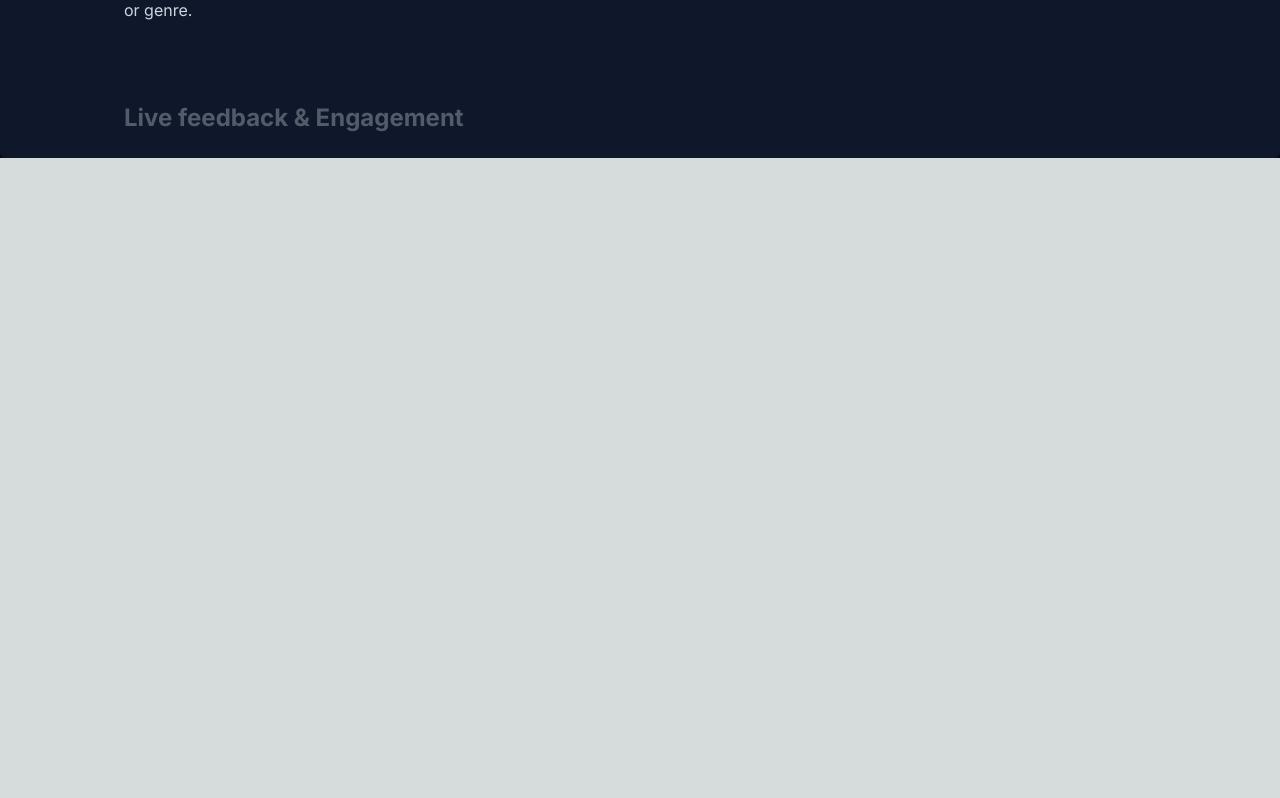
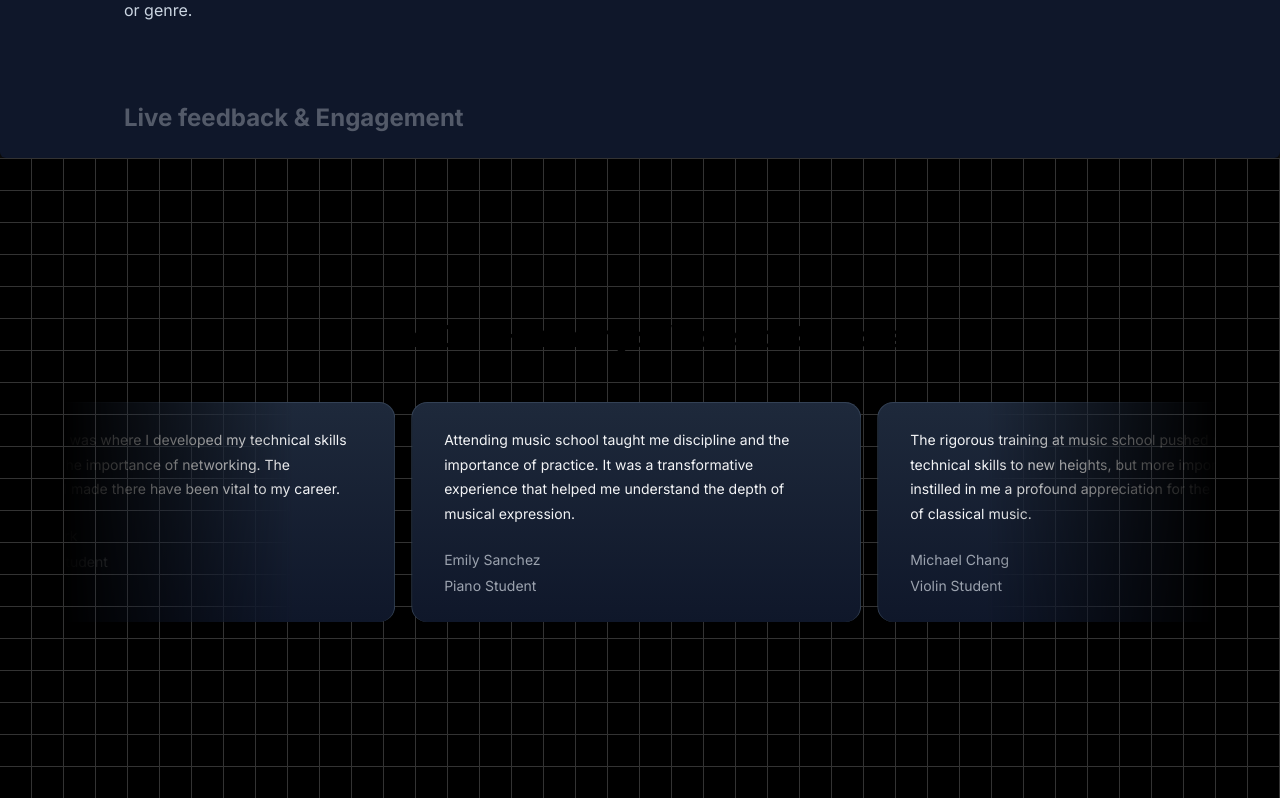
Before and after one commit to ashutosh-naik/music-nextjs-app, a Next.js app: page / in a window 1280 px wide. Shown: the part 1730-2528 px from the top of the page. Before the commit the page ends 1888 px from the top, so only its background shows below. Built offline with nearby package versions, Linux system fonts and the light colour scheme.

Commit message:
Grid background and Moving cards

```diff
--- a/package.json
+++ b/package.json
@@ -11,6 +11,7 @@
   "dependencies": {
     "clsx": "^2.1.1",
     "framer-motion": "^11.2.3",
+    "mini-svg-data-uri": "^1.4.4",
     "next": "14.2.3",
     "react": "^18",
     "react-dom": "^18",
--- a/src/app/page.tsx
+++ b/src/app/page.tsx
@@ -1,5 +1,6 @@
 import FeaturedCourses from "@/components/FeaturedCourses";
 import HeroSection from "@/components/HeroSection";
+import TestimonialCards from "@/components/TestimonialCards";
 import WhyChooseUs from "@/components/WhyChooseUs";
 
 export default function Home() {
@@ -8,6 +9,7 @@
       <HeroSection />
       <FeaturedCourses />
       <WhyChooseUs />
+      <TestimonialCards />
     </main>
   );
 }
--- /dev/null
+++ b/src/components/TestimonialCards.tsx
@@ -0,0 +1,87 @@
+"use client";
+import React from "react";
+import { InfiniteMovingCards } from "./ui/infinite-moving-cards";
+
+const musicSchoolTestimonials = [
+  {
+    quote:
+      "Attending music school taught me discipline and the importance of practice. It was a transformative experience that helped me understand the depth of musical expression.",
+    name: "Emily Sanchez",
+    title: "Piano Student",
+  },
+  {
+    quote:
+      "The rigorous training at music school pushed my technical skills to new heights, but more importantly, it instilled in me a profound appreciation for the subtleties of classical music.",
+    name: "Michael Chang",
+    title: "Violin Student",
+  },
+  {
+    quote:
+      "Music school was a journey of self-discovery. I learned to use my voice not just as an instrument, but as a medium to convey emotion and tell stories.",
+    name: "Sarah Thompson",
+    title: "Vocal Performance Student",
+  },
+  {
+    quote:
+      "The collaborative environment at music school was invaluable. Working with other talented musicians broadened my musical horizons and improved my versatility.",
+    name: "David Lopez",
+    title: "Guitar Student",
+  },
+  {
+    quote:
+      "In music school, I gained hands-on experience with the latest production technology. It was crucial for honing my skills and preparing for a career in the music industry.",
+    name: "Jessica Martin",
+    title: "Music Production Student",
+  },
+  {
+    quote:
+      "Music school taught me the importance of improvisation and creativity. It was a space where I could experiment and find my unique voice in jazz.",
+    name: "Robert Davis",
+    title: "Jazz Studies Student",
+  },
+  {
+    quote:
+      "The vocal training I received at music school was intense and challenging, but it built the foundation for a successful career in opera.",
+    name: "Olivia Green",
+    title: "Opera Student",
+  },
+  {
+    quote:
+      "The comprehensive curriculum at music school covered everything from technique to music theory, giving me a well-rounded education that prepared me for professional performances.",
+    name: "Anthony White",
+    title: "Percussion Student",
+  },
+  {
+    quote:
+      "Studying music theory in depth allowed me to appreciate the complexity and beauty of compositions. It has greatly enhanced my performance and teaching capabilities.",
+    name: "Lauren Kim",
+    title: "Music Theory Student",
+  },
+  {
+    quote:
+      "Music school was where I developed my technical skills and learned the importance of networking. The connections I made there have been vital to my career.",
+    name: "Benjamin Clark",
+    title: "Saxophone Student",
+  },
+];
+
+function TestimonialCards() {
+  return (
+    <div className="h-[40rem] w-full dark:bg-black bg-white  dark:bg-grid-white/[0.2] bg-grid-black/[0.2] relative flex flex-col items-center justify-center overflow-hidden">
+      <h2 className="text-3xl font-bold text-center mb-8 z-10">
+        Hear Our Harmony: Voices of Success
+      </h2>
+      <div className="flex justify-center w-full overflow-hidden px-4 sm:px-6 lg:px-8">
+        <div className="w-full max-w-6xl">
+          <InfiniteMovingCards
+            items={musicSchoolTestimonials}
+            direction="right"
+            speed="slow"
+          />
+        </div>
+      </div>
+    </div>
+  );
+}
+
+export default TestimonialCards;
--- /dev/null
+++ b/src/components/ui/infinite-moving-cards.tsx
@@ -0,0 +1,121 @@
+"use client";
+
+import { cn } from "@/utils/cn";
+import React, { useEffect, useState } from "react";
+
+export const InfiniteMovingCards = ({
+  items,
+  direction = "left",
+  speed = "fast",
+  pauseOnHover = true,
+  className,
+}: {
+  items: {
+    quote: string;
+    name: string;
+    title: string;
+  }[];
+  direction?: "left" | "right";
+  speed?: "fast" | "normal" | "slow";
+  pauseOnHover?: boolean;
+  className?: string;
+}) => {
+  const containerRef = React.useRef<HTMLDivElement>(null);
+  const scrollerRef = React.useRef<HTMLUListElement>(null);
+
+  useEffect(() => {
+    addAnimation();
+  }, []);
+  const [start, setStart] = useState(false);
+  function addAnimation() {
+    if (containerRef.current && scrollerRef.current) {
+      const scrollerContent = Array.from(scrollerRef.current.children);
+
+      scrollerContent.forEach((item) => {
+        const duplicatedItem = item.cloneNode(true);
+        if (scrollerRef.current) {
+          scrollerRef.current.appendChild(duplicatedItem);
+        }
+      });
+
+      getDirection();
+      getSpeed();
+      setStart(true);
+    }
+  }
+  const getDirection = () => {
+    if (containerRef.current) {
+      if (direction === "left") {
+        containerRef.current.style.setProperty(
+          "--animation-direction",
+          "forwards"
+        );
+      } else {
+        containerRef.current.style.setProperty(
+          "--animation-direction",
+          "reverse"
+        );
+      }
+    }
+  };
+  const getSpeed = () => {
+    if (containerRef.current) {
+      if (speed === "fast") {
+        containerRef.current.style.setProperty("--animation-duration", "20s");
+      } else if (speed === "normal") {
+        containerRef.current.style.setProperty("--animation-duration", "40s");
+      } else {
+        containerRef.current.style.setProperty("--animation-duration", "80s");
+      }
+    }
+  };
+  return (
+    <div
+      ref={containerRef}
+      className={cn(
+        "scroller relative z-20  max-w-7xl overflow-hidden  [mask-image:linear-gradient(to_right,transparent,white_20%,white_80%,transparent)]",
+        className
+      )}
+    >
+      <ul
+        ref={scrollerRef}
+        className={cn(
+          " flex min-w-full shrink-0 gap-4 py-4 w-max flex-nowrap",
+          start && "animate-scroll ",
+          pauseOnHover && "hover:[animation-play-state:paused]"
+        )}
+      >
+        {items.map((item, idx) => (
+          <li
+            className="w-[350px] max-w-full relative rounded-2xl border border-b-0 flex-shrink-0 border-slate-700 px-8 py-6 md:w-[450px]"
+            style={{
+              background:
+                "linear-gradient(180deg, var(--slate-800), var(--slate-900)",
+            }}
+            key={item.name}
+          >
+            <blockquote>
+              <div
+                aria-hidden="true"
+                className="user-select-none -z-1 pointer-events-none absolute -left-0.5 -top-0.5 h-[calc(100%_+_4px)] w-[calc(100%_+_4px)]"
+              ></div>
+              <span className=" relative z-20 text-sm leading-[1.6] text-gray-100 font-normal">
+                {item.quote}
+              </span>
+              <div className="relative z-20 mt-6 flex flex-row items-center">
+                <span className="flex flex-col gap-1">
+                  <span className=" text-sm leading-[1.6] text-gray-400 font-normal">
+                    {item.name}
+                  </span>
+                  <span className=" text-sm leading-[1.6] text-gray-400 font-normal">
+                    {item.title}
+                  </span>
+                </span>
+              </div>
+            </blockquote>
+          </li>
+        ))}
+      </ul>
+    </div>
+  );
+};
--- a/tailwind.config.ts
+++ b/tailwind.config.ts
@@ -1,19 +1,43 @@
 import type { Config } from "tailwindcss";
 
+const svgToDataUri = require("mini-svg-data-uri");
 const colors = require("tailwindcss/colors");
 const {
   default: flattenColorPalette,
 } = require("tailwindcss/lib/util/flattenColorPalette");
 
 function addVariablesForColors({ addBase, theme }: any) {
-  const allColors = flattenColorPalette(theme("colors"));
-  const newVars = Object.fromEntries(
-    Object.entries(allColors).map(([key, value]) => [`--${key}`, value])
+  let allColors = flattenColorPalette(theme("colors"));
+  let newVars = Object.fromEntries(
+    Object.entries(allColors).map(([key, val]) => [`--${key}`, val])
   );
 
   addBase({
     ":root": newVars,
   });
+}
+
+function addSvgPatterns({ matchUtilities, theme }: any) {
+  matchUtilities(
+    {
+      "bg-grid": (value: any) => ({
+        backgroundImage: `url("${svgToDataUri(
+          `<svg xmlns="http://www.w3.org/2000/svg" viewBox="0 0 32 32" width="32" height="32" fill="none" stroke="${value}"><path d="M0 .5H31.5V32"/></svg>`
+        )}")`,
+      }),
+      "bg-grid-small": (value: any) => ({
+        backgroundImage: `url("${svgToDataUri(
+          `<svg xmlns="http://www.w3.org/2000/svg" viewBox="0 0 32 32" width="8" height="8" fill="none" stroke="${value}"><path d="M0 .5H31.5V32"/></svg>`
+        )}")`,
+      }),
+      "bg-dot": (value: any) => ({
+        backgroundImage: `url("${svgToDataUri(
+          `<svg xmlns="http://www.w3.org/2000/svg" viewBox="0 0 32 32" width="16" height="16" fill="none"><circle fill="${value}" id="pattern-circle" cx="10" cy="10" r="1.6257413380501518"></circle></svg>`
+        )}")`,
+      }),
+    },
+    { values: flattenColorPalette(theme("backgroundColor")), type: "color" }
+  );
 }
 
 const config: Config = {
@@ -27,6 +51,8 @@
     extend: {
       animation: {
         spotlight: "spotlight 2s ease .75s 1 forwards",
+        scroll:
+          "scroll var(--animation-duration, 40s) var(--animation-direction, forwards) linear infinite",
       },
       backgroundImage: {
         "gradient-radial": "radial-gradient(var(--tw-gradient-stops))",
@@ -44,10 +70,15 @@
             transform: "translate(-50%,-40%) scale(1)",
           },
         },
+        scroll: {
+          to: {
+            transform: "translate(calc(-50% - 0.5rem))",
+          },
+        },
       },
     },
   },
-  plugins: [addVariablesForColors],
+  plugins: [addVariablesForColors, addSvgPatterns],
 };
 
 export default config;
```
Also changed, not shown: 1 other file (tests, documents, lock files or other folders).
